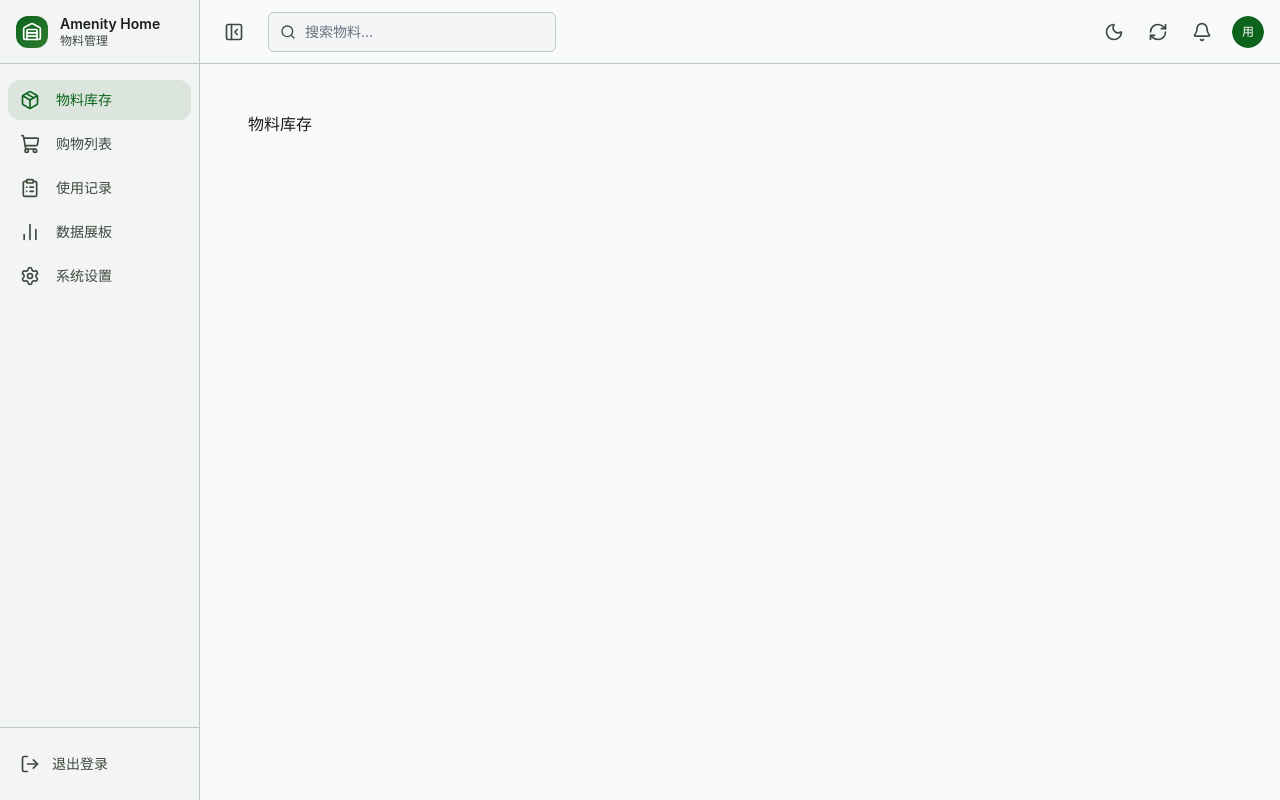
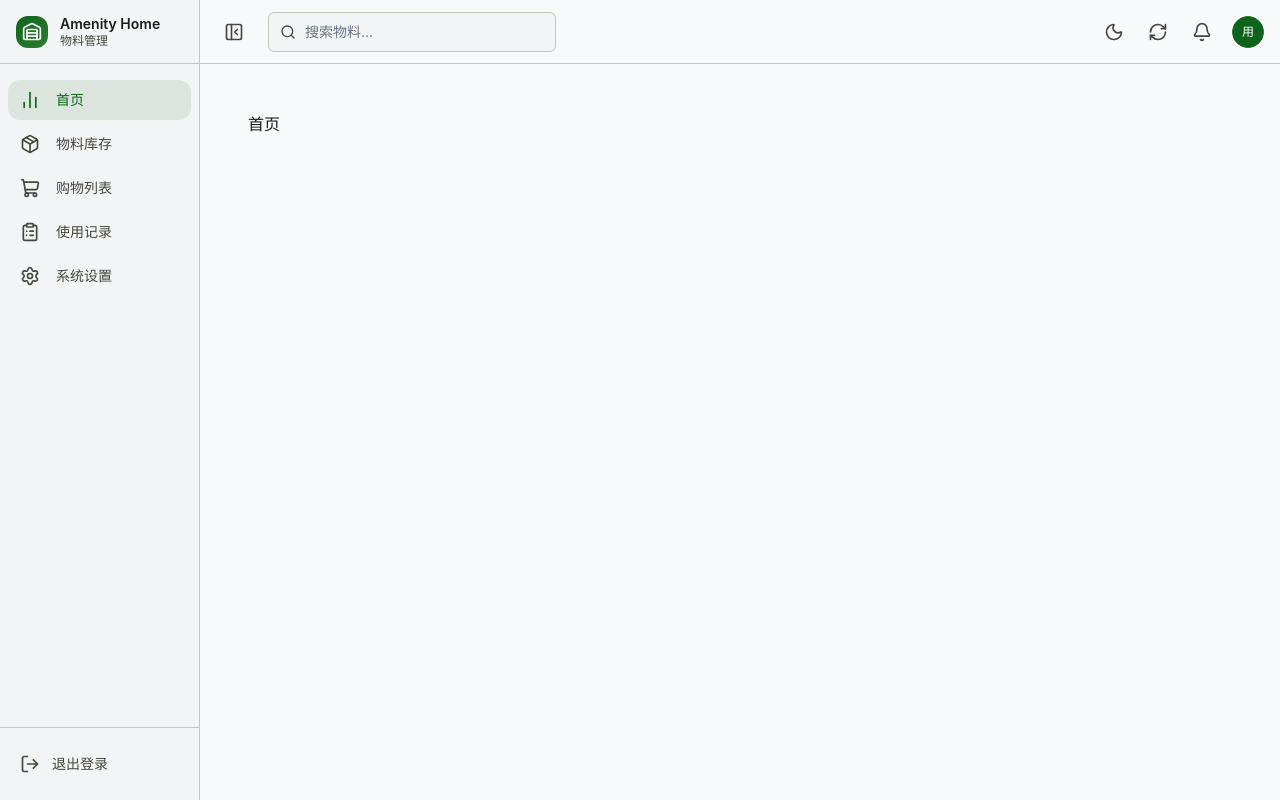
Before and after one commit to zhaoxiaoyang741/HomeStock, a React (Vite) app in the folder web/: page / in a window 1280 px wide. Built offline with nearby package versions, Linux system fonts and the light colour scheme.

Commit message:
feat(web): add home page route

```diff
--- a/web/src/App.tsx
+++ b/web/src/App.tsx
@@ -4,7 +4,7 @@ import AppLayout from '@/components/layout/AppLayout'
 import InventoryPage from '@/pages/inventory/InventoryPage'
 import ShoppingPage from '@/pages/shopping/ShoppingPage'
 import HistoryPage from '@/pages/history/HistoryPage'
-import DashboardPage from '@/pages/dashboard/DashboardPage'
+import HomedPage from '@/pages/home/HomePage'
 import SettingsPage from '@/pages/settings/SettingsPage'
 
 export default function App() {
@@ -14,10 +14,11 @@ export default function App() {
     <BrowserRouter>
       <Routes>
         <Route element={<AppLayout />}>
-          <Route index element={<InventoryPage />} />
+          <Route index element={<HomedPage />} />
+          <Route path="home" element={<HomedPage />} />
+          <Route path="inventory" element={<InventoryPage />} />
           <Route path="shopping" element={<ShoppingPage />} />
           <Route path="history" element={<HistoryPage />} />
-          <Route path="dashboard" element={<DashboardPage />} />
           <Route path="settings" element={<SettingsPage />} />
         </Route>
       </Routes>
--- a/web/src/components/layout/Sidebar.tsx
+++ b/web/src/components/layout/Sidebar.tsx
@@ -12,10 +12,10 @@ import { cn } from '@/lib/utils'
 import { useAppStore } from '@/store/appStore'
 
 const NAV_ITEMS = [
-  { path: '/',          icon: Package,       label: '物料库存' },
+  { path: '/',          icon: BarChart2,     label: '首页' },
+  { path: '/inventory', icon: Package,       label: '物料库存' },
   { path: '/shopping',  icon: ShoppingCart,  label: '购物列表' },
   { path: '/history',   icon: ClipboardList, label: '使用记录' },
-  { path: '/dashboard', icon: BarChart2,     label: '数据展板' },
   { path: '/settings',  icon: Settings,      label: '系统设置' },
 ]
 
--- a/web/src/pages/dashboard/DashboardPage.tsx
+++ /dev/null
@@ -1,3 +0,0 @@
-export default function DashboardPage() {
-  return <div className="p-6">数据展板</div>
-}
--- /dev/null
+++ b/web/src/pages/home/HomePage.tsx
@@ -0,0 +1,3 @@
+export default function HomedPage() {
+  return <div className="p-6">首页</div>
+}
```
